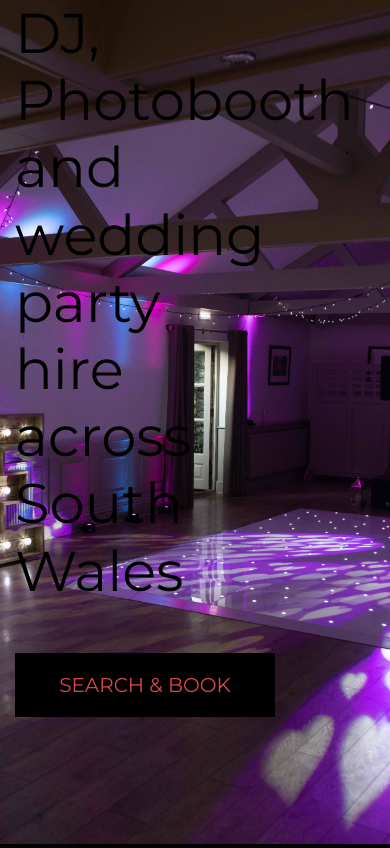
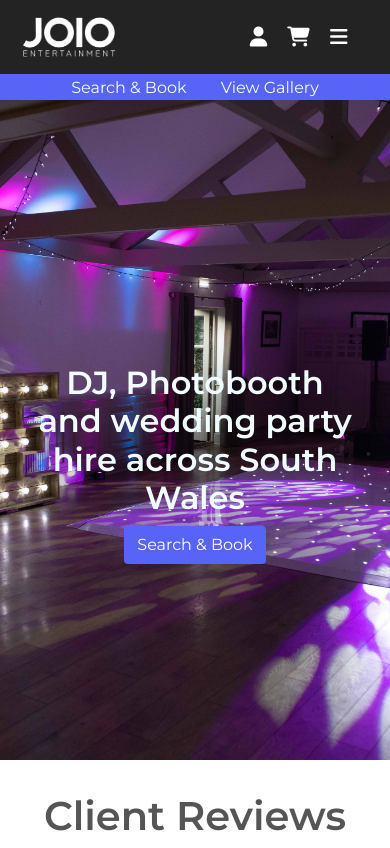
Before and after one commit to danielj314/joio-entertainment, a Django app: page / in a window 390 px wide. Run offline with Django 3.2, Linux system fonts and the light colour scheme; some libraries are stand-ins or nearby versions.

Commit message:
Created mobile nav and media queries for hero image

```diff
--- a/home/templates/home/index.html
+++ b/home/templates/home/index.html
@@ -10,17 +10,19 @@
 {% endblock %}
 
 {% block content %}
+<div class="jumbotron jumbotron-fluid d-flex align-items-center">
+    <div class="container hero-text text-center">
+        <h2 class="display-6">DJ, Photobooth and wedding party hire across South Wales</h2>
+        <a class="btn btn-neon-blue" href="#" role="button">Search & Book</a>
+    </div>
+</div>
+
     <div class="container h-100">
         <div class="row h-100">
-            <div class="col-7 col-md-6 my-auto">
-                <h1 class="display-4 logo-font text-black">
-                    DJ, Photobooth and wedding party hire across South Wales
+            <div class="col-12">
+                <h1 class="display-6 text-center">
+                    Client Reviews
                 </h1>
-                <div class="my-5">
-                    <h4>
-                        <a href="" class="shop-now-button btn btn-lg rounded-0 text-uppercase py-3">Search & Book</a>
-                    </h4>
-                </div>
             </div>
         </div>
     </div>
--- a/static/css/base.css
+++ b/static/css/base.css
@@ -12,12 +12,18 @@ html {
 }
 
 body {
-    background: url('/media/love-dance.jpg') no-repeat center center fixed;
     background-size: cover;
-    height: calc(100vh - 164px);
     color: #555;
     font-family: 'Montserrat', sans-serif;
 }
+
+.h1, .h2, .h3, .h4, .h5, .h6, h1, h2, h3, h4, h5, h6 {
+    margin-bottom: 0.5rem;
+    font-weight: 600;
+    line-height: 1.2;
+}
+
+/* -------------------------------- Header */
 
 /* from Bulma */
 .icon {
@@ -29,8 +35,8 @@ body {
 }
 
 .navbar-brand{
-    background-color: #000;
-    width: 150%;
+    width: 300%;
+    min-width: 100px;
     max-width: 150px;
 }
 
@@ -38,23 +44,27 @@ body {
     width: 30%;
 }
 
-.shop-now-button {
-    background: black;
-    color: rgb(215, 73, 73);
-    min-width: 260px;
+.nav-2 {
+    /* border-top: 1px solid #f2fdff ; */
+    background: #5863f8;
+    padding-top: 2px;
 }
 
-.btn-black {
-    background: black;
-    color: white;
+.nav-2 a {
+    color: #f2fdff;
+    margin-left: 15px;
+    margin-right: 15px;
 }
+
+/* -------------------------------- Buttons */
+
 
 .btn-neon-blue {
     background: #5863f8;
     color: white;
 }
 
-.shop-now-button:hover,
+/* .shop-now-button:hover,
 .shop-now-button:active,
 .shop-now-button:focus,
 .btn-black:hover,
@@ -62,10 +72,17 @@ body {
 .btn-black:focus {
     background: #222;
     color: white;
-}
+} */
+
+
+/* -------------------------------- Colors */
 
 .text-black {
     color: #000 !important;
+}
+
+.text-white {
+    color: #ffffff !important;
 }
 
 .border-black {
@@ -73,9 +90,27 @@ body {
 }
 
 
-.bg-white {
-    background-color: black!important;
+.bg-dark {
+    background-color: #232323!important;
 }
+
+
+/* -------------------------------- Homepage */
+
+.jumbotron {
+    background: url('/media/love-dance.jpg') no-repeat;
+    background-size: cover;
+    background-position: center;
+    height: 90vh;
+    color: #f2fdff;
+    padding-top: 200px;
+}
+
+.hero-text {
+    width: 600px;
+    max-width: 90%;
+}
+
 
 /* -------------------------------- Media Queries */
 
@@ -86,17 +121,12 @@ body {
   }
 }
 
-/* fixed top navbar only on medium and up */
-@media (min-width: 992px) {
-    .fixed-top-desktop-only {
-        position: fixed;
-        top: 0;
-        right: 0;
-        left: 0;
-        z-index: 1030;
+@media (max-width: 450px) {
+    .nav-link {
+      font-size: 12;
+      padding: 4px;
     }
-
-    .header-container {
-        padding-top: 164px;
+    .navbar-brand {
+        width: 100px;
     }
-}
+  }
--- a/templates/base.html
+++ b/templates/base.html
@@ -34,7 +34,7 @@
             <link rel="stylesheet" href="https://stackpath.bootstrapcdn.com/bootstrap/4.4.1/css/bootstrap.min.css" integrity="sha384-Vkoo8x4CGsO3+Hhxv8T/Q5PaXtkKtu6ug5TOeNV6gBiFeWPGFN9MuhOf23Q9Ifjh" crossorigin="anonymous">
             <link rel="preconnect" href="https://fonts.googleapis.com">
             <link rel="preconnect" href="https://fonts.gstatic.com" crossorigin>
-            <link href="https://fonts.googleapis.com/css2?family=Montserrat:wght@400;700&display=swap" rel="stylesheet">
+            <link href="https://fonts.googleapis.com/css2?family=Montserrat:wght@400;500;600&display=swap" rel="stylesheet">
             <link href="{% static 'css/base.css' %}" rel="stylesheet">
         {% endblock %}
 
@@ -55,20 +55,20 @@
       </head>
       <body>
         <header class="container-fluid fixed-top">
-            <div id="topnav" class="row bg-white pt-lg-2 d-none d-lg-flex">
+            <div id="topnav" class="row bg-dark d-flex">
                 <!-- LOGO -->
-                <div class="col-12 col-md-6 my-auto py-1 py-lg-0 text-center text-lg-left">
+                <div class="col-6">
                     <a href="{% url 'home' %}" class="nav-link main-logo-link">
                         <img class="navbar-brand" src="/media/joio-logo-white.png" alt="logo">
                         <!-- <h2 class="logo-font text-black my-0"><strong>JOIO</strong> Entertainment</h2> -->
                     </a>
                 </div>
                 <!-- MENU -->
-                <div class="col-12 col-md-6 my-auto py-1 py-lg-0">
+                <div class="col-6 my-auto py-1 py-lg-0">
                     <ul class="list-inline list-unstyled text-center text-lg-right my-0">
                         <!-- search and book button -->
                         <li class="list-inline-item dropdown">
-                            <a class="d-none d-md-block btn btn-neon-blue" href="#">Search & Book</a>
+                            <a class="d-none d-md-block btn btn-neon-blue" href="https://joioents.zenfoliosite.com/home">View Gallery</a>
                         </li>
                         <!-- account button -->
                         <li class="list-inline-item dropdown">
@@ -114,7 +114,9 @@
                         </li>
                     </ul>
                 </div>
-            </div>
+                {% include 'includes/mobile-top-header.html' %}
+                {% include 'includes/main-nav.html' %}
+                </div>
         </header>
 
 
--- /dev/null
+++ b/templates/includes/main-nav.html
@@ -0,0 +1,6 @@
+<div class="d-none d-md-block col-12 text-center nav-2">
+    <a href="#">All Services</a>
+    <a href="#">Music</a>
+    <a href="#">Photography</a>
+    <a href="#">Decorations</a>
+</div>
--- /dev/null
+++ b/templates/includes/mobile-top-header.html
@@ -0,0 +1,4 @@
+<div class="d-md-none col-12 text-center nav-2">
+    <a href="#">Search & Book</a>
+    <a href="https://joioents.zenfoliosite.com/home">View Gallery</a>
+</div>
```
